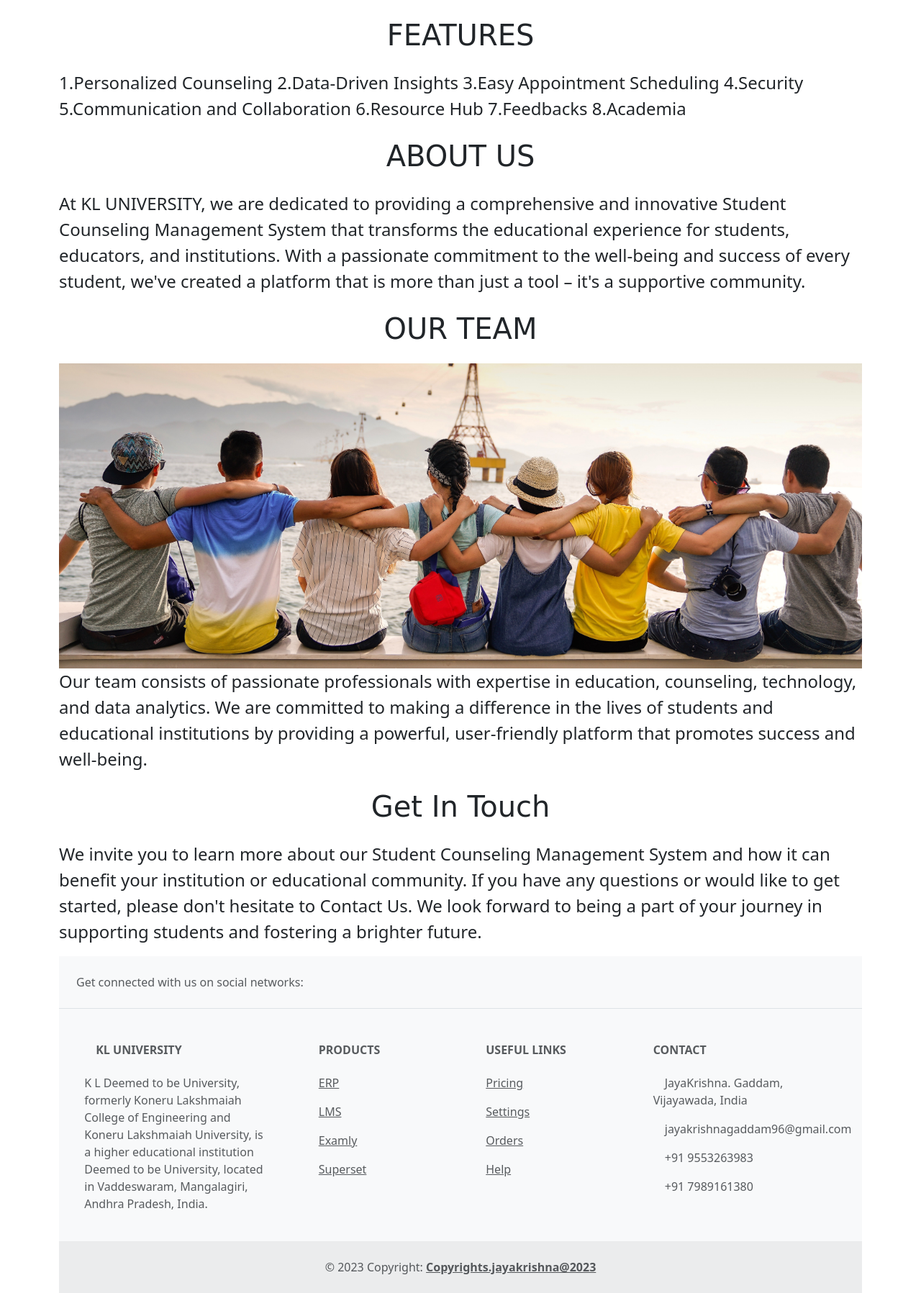
After one commit to jayakrishnagaddam/Student-Counselling-management-System, a Flask app: page /static/opt/homepage.html in a window 1280 px wide. The commit adds this page. Shown: the part 857-2654 px from the top of the page at 72% size. Run offline with Flask 3, Linux system fonts and the light colour scheme.

Commit message:
Update V1.0.3

```diff
--- /dev/null
+++ b/static/opt/homepage.html
@@ -0,0 +1,170 @@
+<doctype html>
+  <html>
+    <head>
+     <title>Home</title>
+      <meta charset="utf-8">
+            <meta name="viewport" content="width=device-width, initial-scale=1">
+              <link href="https://cdn.jsdelivr.net/npm/bootstrap@5.3.2/dist/css/bootstrap.min.css" rel="stylesheet"
+      integrity="sha384T3c6CoIi6uLrA9TneNEoa7RxnatzjcDSCmG1MXxSR1GAsXEV/Dwwykc2MPK8M2HN" crossorigin="anonymous">
+      <style>
+        #pid{
+          font-size:24px;
+        }
+        #pid2{
+          margin-bottom: 20px;
+          font-size:24px;
+        }
+      </style>
+    </head>
+    <body>
+      <div class="container">
+        <h1 class="mt-2 mb-4" style="font-family:cursive;">WELCOME TO HOME PAGE...</h1>
+        <img src="https://Student-Counselling-management-System.2100090162.repl.co/static/workharder.jpg" class="img-fluid">
+        <h1 class="text-center mt-4 mb-4" style="font-family:cursive;"> STUDENT COUNSELLING MANAGEMENT SYSTEM</h1>
+        <p id="pid" class="lead">Our student counseling management system is designed to empower educational institutions and counselors in their mission to support and guide students on their academic and personal journeys. We believe that every student's well-being and success matter, and our system is here to streamline and enhance the counseling process.Our platform provides a holistic approach to student counseling, offering a range of features and tools to ensure the well-being and academic success of every student.Our goal is to create a nurturing environment where students can thrive academically and personally, and where counselors can have the tools they need to make a positive impact. We are committed to helping educational institutions create a culture of support, empowerment, and success.</p>
+        <h1 class="text-center mt-4 mb-4"style="font-family:cursive;">FEATURES</h1>
+        <u1 id="pid2"class="lead">
+         <l1>1.Personalized Counseling</l1>
+         <l2>2.Data-Driven Insights</l2>
+         <l3>3.Easy Appointment Scheduling</l3>
+          <l4>4.Security</l4>
+          <l5>5.Communication and Collaboration</l5>
+          6.Resource Hub
+          7.Feedbacks
+          8.Academia
+        </u1>
+           <h1 class="text-center mt-4 mb-4"style="font-family:cursive;"> ABOUT US</h1>
+            <p id="pid" class="lead">
+           At KL UNIVERSITY, we are dedicated to providing a comprehensive and innovative Student Counseling Management System that transforms the educational experience for students, educators, and institutions. With a passionate commitment to the well-being and success of every student, we've created a platform that is more than just a tool – it's a supportive community.
+         </p>
+        <h1 class="text-center mt-4 mb-4"style="font-family:cursive;"> OUR TEAM</h1>
+        <img src="https://Student-Counselling-management-System.2100090162.repl.co/static/teampic.jpg" class="img-fluid">
+         <p id="pid" class="lead">
+           Our team consists of passionate professionals with expertise in education, counseling, technology, and data analytics. We are committed to making a difference in the lives of students and educational institutions by providing a powerful, user-friendly platform that promotes success and well-being.
+         </p>
+        <h1 class="text-center mt-4 mb-4"style="font-family:cursive;"> Get In Touch</h1>
+         <p id="pid" class="lead">
+           We invite you to learn more about our Student Counseling Management System and how it can benefit your institution or educational community. If you have any questions or would like to get started, please don't hesitate to Contact Us. We look forward to being a part of your journey in supporting students and fostering a brighter future.
+         </p>
+        <footer class="text-center text-lg-start bg-light text-muted">
+          <!-- Section: Social media -->
+          <section class="d-flex justify-content-center justify-content-lg-between p-4 border-bottom">
+            <!-- Left -->
+            <div class="me-5 d-none d-lg-block">
+              <span>Get connected with us on social networks:</span>
+            </div>
+            <!-- Left -->
+
+            <!-- Right -->
+            <div>
+              <a href="" class="me-4 text-reset">
+                <i class="fab fa-facebook-f"></i>
+              </a>
+              <a href="" class="me-4 text-reset">
+                <i class="fab fa-twitter"></i>
+              </a>
+              <a href="" class="me-4 text-reset">
+                <i class="fab fa-google"></i>
+              </a>
+              <a href="" class="me-4 text-reset">
+                <i class="fab fa-instagram"></i>
+              </a>
+              <a href="" class="me-4 text-reset">
+                <i class="fab fa-linkedin"></i>
+              </a>
+              <a href="" class="me-4 text-reset">
+                <i class="fab fa-github"></i>
+              </a>
+            </div>
+            <!-- Right -->
+          </section>
+          <!-- Section: Social media -->
+
+          <!-- Section: Links  -->
+          <section class="">
+            <div class="container text-center text-md-start mt-5">
+              <!-- Grid row -->
+              <div class="row mt-3">
+                <!-- Grid column -->
+                <div class="col-md-3 col-lg-4 col-xl-3 mx-auto mb-4">
+                  <!-- Content -->
+                  <h6 class="text-uppercase fw-bold mb-4">
+                    <i class="fas fa-gem me-3"></i>KL University
+                  </h6>
+                  <p>
+                    K L Deemed to be University, formerly Koneru Lakshmaiah College of Engineering and Koneru Lakshmaiah University, is a higher educational institution Deemed to be University, located in Vaddeswaram, Mangalagiri, Andhra Pradesh, India.
+                  </p>
+                </div>
+                <!-- Grid column -->
+
+                <!-- Grid column -->
+                <div class="col-md-2 col-lg-2 col-xl-2 mx-auto mb-4">
+                  <!-- Links -->
+                  <h6 class="text-uppercase fw-bold mb-4">
+                    Products
+                  </h6>
+                  <p>
+                    <a href="https://newerp.kluniversity.in/index.php" class="text-reset">ERP</a>
+                  </p>
+                  <p>
+                    <a href="https://lms.kluniversity.in/login/index.php" class="text-reset">LMS</a>
+                  </p>
+                  <p>
+                    <a href="https://klu219.examly.io/login" class="text-reset">Examly</a>
+                  </p>
+                  <p>
+                    <a href="https://app.joinsuperset.com/#/s/feed" class="text-reset">Superset</a>
+                  </p>
+                </div>
+                <!-- Grid column -->
+
+                <!-- Grid column -->
+                <div class="col-md-3 col-lg-2 col-xl-2 mx-auto mb-4">
+                  <!-- Links -->
+                  <h6 class="text-uppercase fw-bold mb-4">
+                    Useful links
+                  </h6>
+                  <p>
+                    <a href="#!" class="text-reset">Pricing</a>
+                  </p>
+                  <p>
+                    <a href="#!" class="text-reset">Settings</a>
+                  </p>
+                  <p>
+                    <a href="#!" class="text-reset">Orders</a>
+                  </p>
+                  <p>
+                    <a href="#!" class="text-reset">Help</a>
+                  </p>
+                </div>
+                <!-- Grid column -->
+
+                <!-- Grid column -->
+                <div class="col-md-4 col-lg-3 col-xl-3 mx-auto mb-md-0 mb-4">
+                  <!-- Links -->
+                  <h6 class="text-uppercase fw-bold mb-4">Contact</h6>
+                  <p><i class="fas fa-home me-3"></i> JayaKrishna. Gaddam, Vijayawada, India</p>
+                  <p>
+                    <i class="fas fa-envelope me-3"></i>
+                    jayakrishnagaddam96@gmail.com
+                  </p>
+                  <p><i class="fas fa-phone me-3"></i> +91 9553263983</p>
+                  <p><i class="fas fa-print me-3"></i> +91 7989161380</p>
+                </div>
+                <!-- Grid column -->
+              </div>
+              <!-- Grid row -->
+            </div>
+          </section>
+          <!-- Section: Links  -->
+
+          <!-- Copyright -->
+          <div class="text-center p-4" style="background-color: rgba(0, 0, 0, 0.05);">
+            © 2023 Copyright:
+            <a class="text-reset fw-bold" href="https://mdbootstrap.com/">Copyrights.jayakrishna@2023</a>
+          </div>
+          <!-- Copyright -->
+        </footer>
+      </div>
+    </body>
+  </html>
```
Also changed, not shown: optional/loginpage.html (added, +11 -0 lines), static/homepage.html (deleted, +0 -13 lines), static/login.html (deleted, +0 -50 lines), static/opt/login.html (added, +70 -0 lines), templates/home.html (+21 -2 lines), templates/nav.html (deleted, +0 -21 lines), pyproject.toml (line endings or trailing spaces), static/opt/contactus.html (renamed from static/contactus.html), static/teampic.jpg (added), static/workharder.jpg (added), 1 other file.
